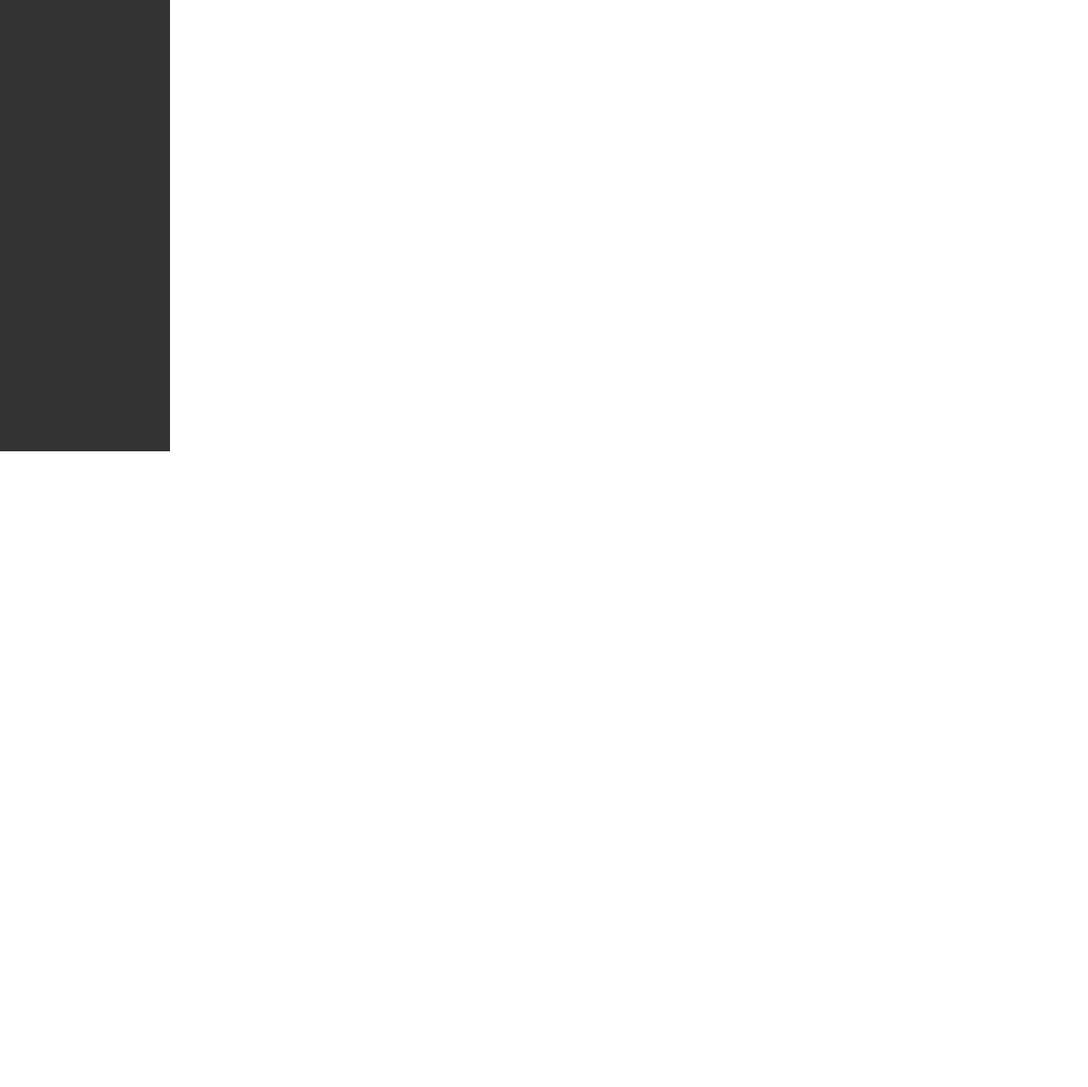
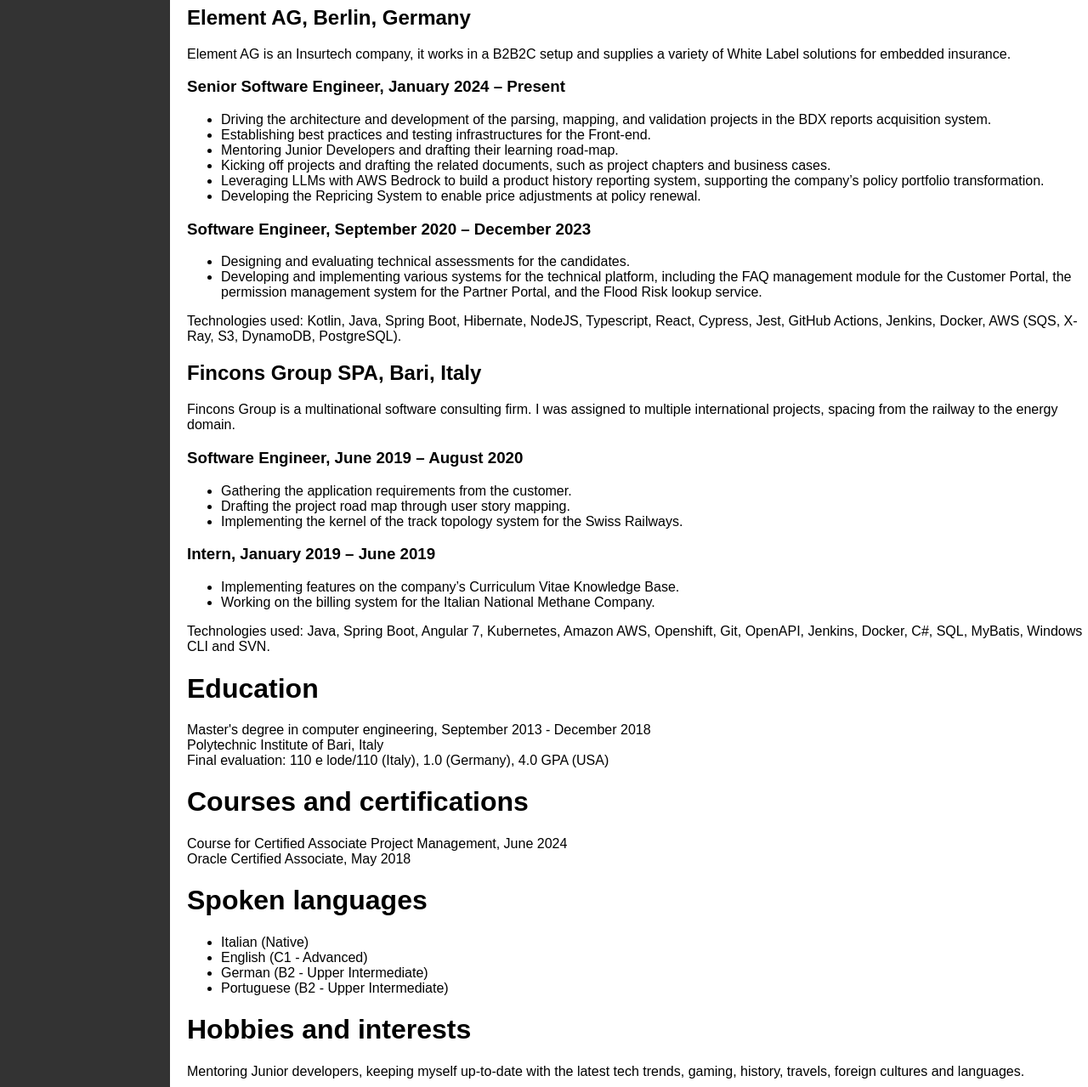
Before and after one commit to DomenicoSacco94/blog, an Eleventy site: page cv.md in a window 1280 px wide. Shown: the part 269-1548 px from the top of the page at 85% size. Before the commit the page ends 800 px from the top, so only its background shows below. Built offline with nearby package versions, Linux system fonts and the light colour scheme; Eleventy itself is replaced by a stand-in of ours; files that its build step writes are made by us from their sources.

Commit message:
add cv and contacts

```diff
--- a/_includes/navbar.html
+++ b/_includes/navbar.html
@@ -1,7 +1,7 @@
 <nav>
     <a href="/blog/" class="{% if page.url == '/' %}active{% endif %}">Home</a>
     <a href="/blog/cv" class="{% if page.url == '/cv/' %}active{% endif %}">CV</a>
-    <a href="/blog/contacts" class="{% if page.url == '/contacts/' %}active{% endif %}">Contact</a>
+    <a href="/blog/contacts" class="{% if page.url == '/contacts/' %}active{% endif %}">Contacts</a>
     <a href="/blog/projects" class="{% if page.url == '/projects/' %}active{% endif %}">Projects</a>
     <a href="/blog/posts" class="{% if page.url == '/posts/' %}active{% endif %}">Blog</a>
 </nav>
--- a/cv.md
+++ b/cv.md
@@ -3,4 +3,56 @@
 layout: layout.html
 ---
 
-This is my CV.
+# Summary
+Senior Full Stack Software Developer with 6+ years of experience. Experienced in working in cross-functional teams using the Agile methodology. Working mainly with Java/Kotlin/Spring, NodeJS/React/Typescript, and AWS/Terraform for DevOps.
+
+# Professional Experiences
+
+## Element AG, Berlin, Germany
+Element AG is an Insurtech company, it works in a B2B2C setup and supplies a variety of White Label solutions for embedded insurance.
+
+### Senior Software Engineer, January 2024 – Present
+- Driving the architecture and development of the parsing, mapping, and validation projects in the BDX reports acquisition system.
+- Establishing best practices and testing infrastructures for the Front-end.
+- Mentoring Junior Developers and drafting their learning road-map.
+- Kicking off projects and drafting the related documents, such as project chapters and business cases.
+- Leveraging LLMs with AWS Bedrock to build a product history reporting system, supporting the company’s policy portfolio transformation.
+- Developing the Repricing System to enable price adjustments at policy renewal.
+
+### Software Engineer, September 2020 – December 2023
+- Designing and evaluating technical assessments for the candidates.
+- Developing and implementing various systems for the technical platform, including the FAQ management module for the Customer Portal, the permission management system for the Partner Portal, and the Flood Risk lookup service.
+
+Technologies used: Kotlin, Java, Spring Boot, Hibernate, NodeJS, Typescript, React, Cypress, Jest, GitHub Actions, Jenkins, Docker, AWS (SQS, X-Ray, S3, DynamoDB, PostgreSQL).
+
+## Fincons Group SPA, Bari, Italy
+Fincons Group is a multinational software consulting firm. I was assigned to multiple international projects, spacing from the railway to the energy domain.
+
+### Software Engineer, June 2019 – August 2020
+- Gathering the application requirements from the customer.
+- Drafting the project road map through user story mapping.
+- Implementing the kernel of the track topology system for the Swiss Railways.
+
+### Intern, January 2019 – June 2019
+- Implementing features on the company’s Curriculum Vitae Knowledge Base.
+- Working on the billing system for the Italian National Methane Company.
+
+Technologies used: Java, Spring Boot, Angular 7, Kubernetes, Amazon AWS, Openshift, Git, OpenAPI, Jenkins, Docker, C#, SQL, MyBatis, Windows CLI and SVN.
+
+# Education
+Master's degree in computer engineering, September 2013 - December 2018
+Polytechnic Institute of Bari, Italy
+Final evaluation: 110 e lode/110 (Italy), 1.0 (Germany), 4.0 GPA (USA)
+
+# Courses and certifications
+Course for Certified Associate Project Management, June 2024
+Oracle Certified Associate, May 2018
+
+# Spoken languages
+- Italian (Native)
+- English (C1 - Advanced)
+- German (B2 - Upper Intermediate)
+- Portuguese (B2 - Upper Intermediate)
+
+# Hobbies and interests
+Mentoring Junior developers, keeping myself up-to-date with the latest tech trends, gaming, history, travels, foreign cultures and languages.
```
Also changed, not shown: contacts.md (+3 -1 lines).
